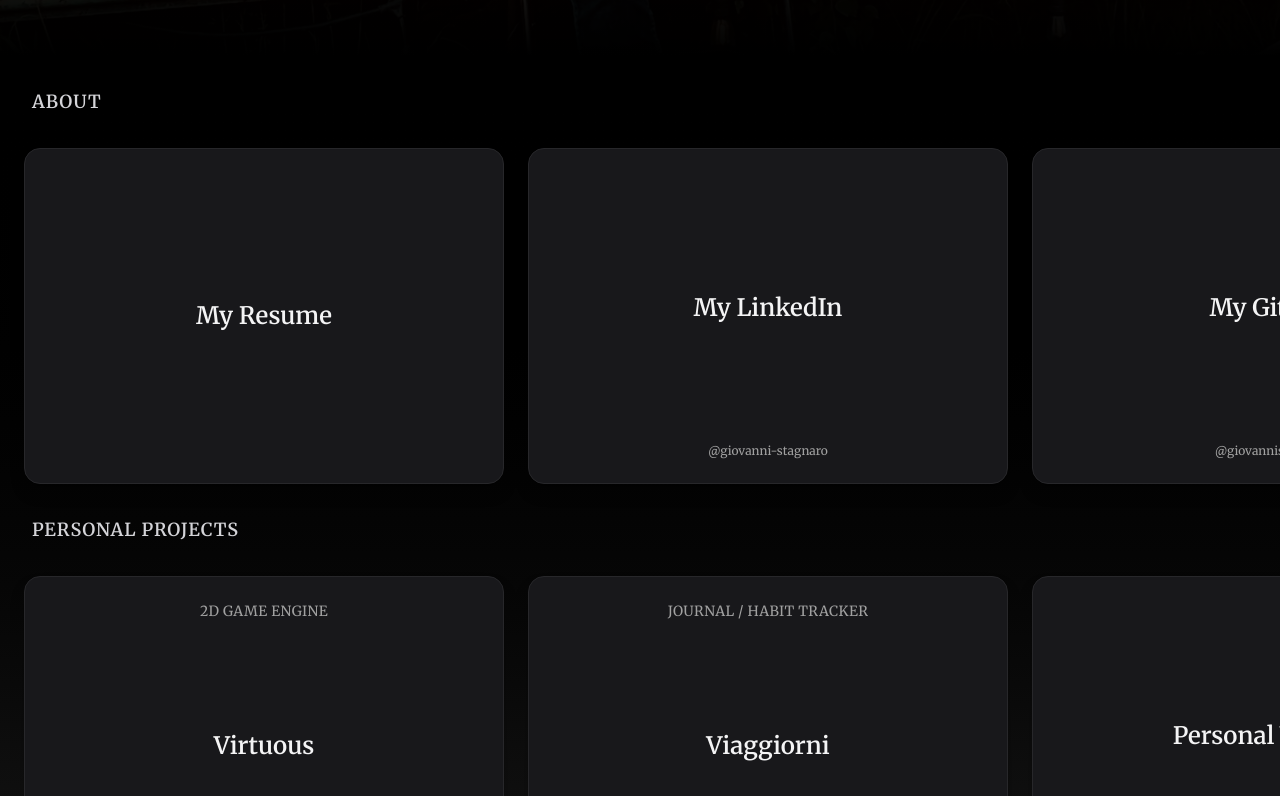
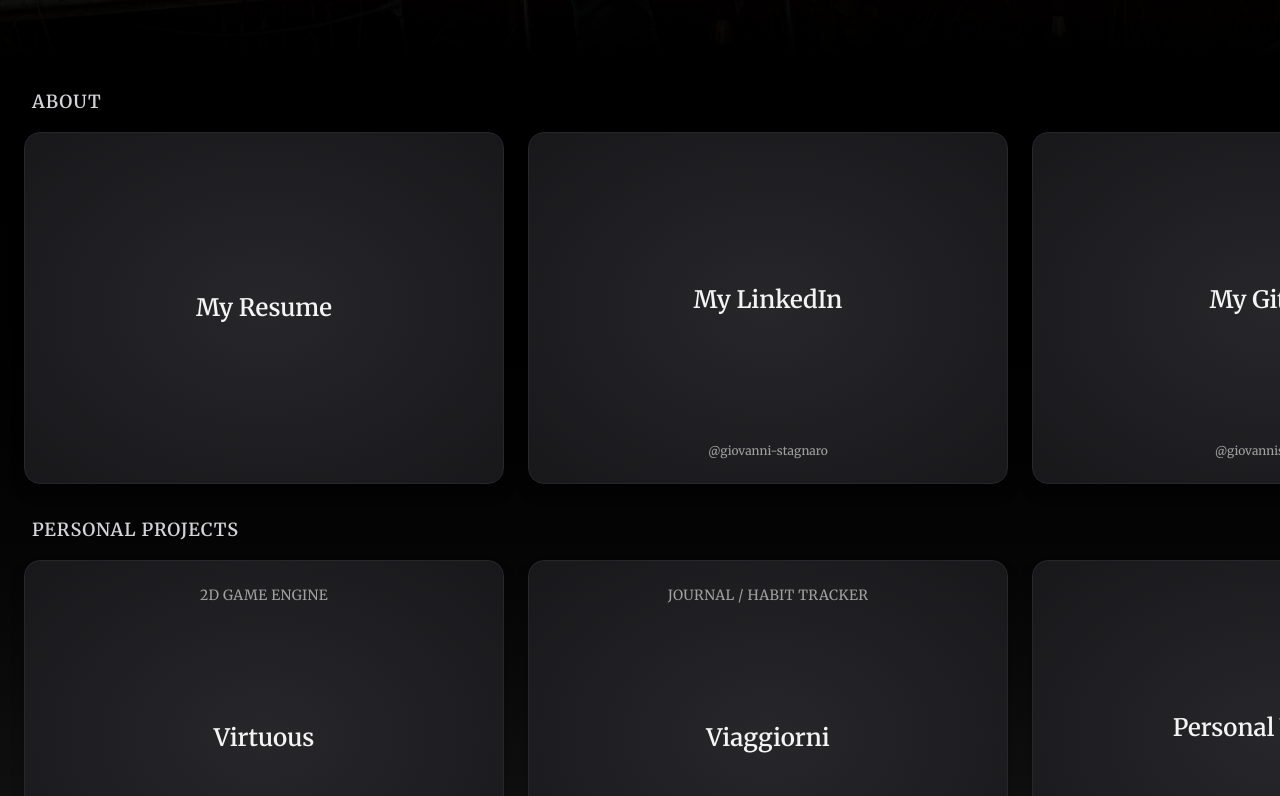
Before and after one commit to giovannistagnaro/giovannistagnaro.github.io, a React (Vite) app: page /#/ in a window 1280 px wide. Shown: the part 744-1540 px from the top of the page. Built offline with nearby package versions, Linux system fonts and the light colour scheme; a web font is replaced by a local one.

Commit message:
Minor cosemetic changes.

```diff
--- a/src/components/CardRow.tsx
+++ b/src/components/CardRow.tsx
@@ -21,7 +21,7 @@ const CardRow = ({ title, children }: CardRowProps) => {
       <div
         tabIndex={-1}
         className=" flex
-                    px-6 py-8 space-x-6
+                    px-6 pt-4 pb-8 space-x-6
                     h-80 sm:h-100
                     overflow-x-auto hide-scrollbar scroll-px-8 overflow-y-hidden
                     snap-x snap-proximity
--- a/src/data/projects/personalWebsite.ts
+++ b/src/data/projects/personalWebsite.ts
@@ -9,7 +9,7 @@ export const personalWebsiteProject: Project = {
   title,
   description:
     "I made this website as a place to showcase projects I have completed, projects I am currently working on, as well as my personal interests. Feel free to reach out to me on LinkedIn to connect or chat!  Below are descriptions of each section on my website:\nAbout: You can find information about me and my resume in this section.\nPersonal Projects: Here, you will find technical projects I have been working on recently, along with their associated write-ups and GitHub repositories.\nUniversity Projects: These are technical projects that I started during my time at UCSD, some of which I continued post-graduation.\nHobby Projects: This is where I put other fun projects I have been working on.  While they may be technical in nature, they are not necessarily meant to showcase specific skills.",
-  tldr: "The website you are currently using - thanks for visiting :)",
+  tldr: "The website you are currently using - thanks for visiting!",
   highlights: [
     "Iterative, extensible foundation built to grow over time as new projects are added and existing projects evolve.",
     "Component-based UI built with React and Tailwind CSS for consistency and maintainability.",
--- a/src/index.css
+++ b/src/index.css
@@ -46,7 +46,7 @@
       cursor-pointer
       transition-all duration-200 ease-out
       snap-start
-      bg-zinc-900
+      bg-radial from-zinc-800 to-zinc-900
       font-merriweather;
   }
 
@@ -54,14 +54,14 @@
     @apply scale-102
       ring-2 ring-violet-400
       border-violet-400
-      bg-zinc-800;
+      bg-radial from-zinc-900 to-zinc-800;
   }
 
   .site-card:active {
     @apply scale-98
     ring-2 ring-violet-400
     border-violet-400
-    bg-zinc-800;
+    bg-radial from-zinc-900 to-zinc-800;
   }
 
   .site-button {
--- a/src/pages/ProjectPage.tsx
+++ b/src/pages/ProjectPage.tsx
@@ -50,20 +50,22 @@ export default function ProjectPage() {
 
         <p className="mt-4 text-zinc-300 leading-relaxed">
           <div className="font-semibold underline">tl;dr</div>
-          {project.tldr}
+          <div className="mt-1">{project.tldr}</div>
         </p>
 
         <p className="mt-4 text-zinc-300 leading-relaxed">
           <div className="font-semibold underline">Description</div>
-          {project.description.split("\n").map((paragraph) => (
-            <div className="pb-8">{paragraph}</div>
-          ))}
+          <div className="mt-1">
+            {project.description.split("\n").map((paragraph) => (
+              <div className="pb-8">{paragraph}</div>
+            ))}
+          </div>
         </p>
 
         {project.highlights?.length ? (
           <>
             <div className="font-semibold underline">Highlights</div>
-            <ul className="list-disc pl-5 text-zinc-300 space-y-2 mt-2">
+            <ul className="list-disc pl-5 text-zinc-300 space-y-2 mt-1">
               {project.highlights.map((b, i) => (
                 <li key={i}>{b}</li>
               ))}
```
